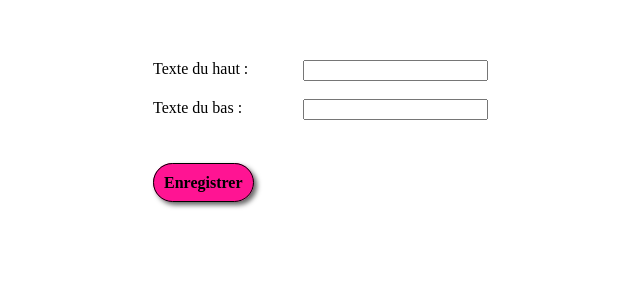
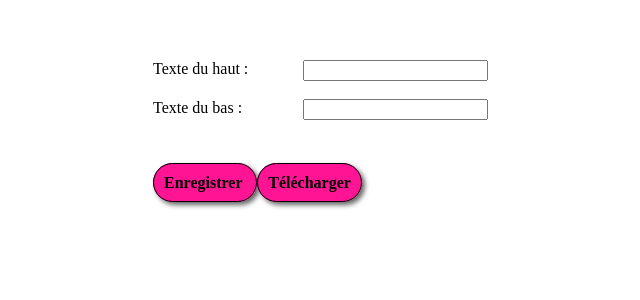
Before and after one commit to maryaibtissem/EBImage, a PHP site: page / in a window 1280 px wide. Shown: the part 174-474 px from the top of the page, without its empty margins (487-1127 px from the left). Run offline with PHP 8.4, Linux system fonts and the light colour scheme; data comes from the database, SQL or seed files in the repository; some libraries are stand-ins or nearby versions.

Commit message:
Les images s'enregistrent et se telechargent.

```diff
--- a/index.php
+++ b/index.php
@@ -1,4 +1,15 @@
 <!DOCTYPE html>
+<?php
+session_start();
+//session_destroy();
+if(isset($_SESSION['chemin']))
+{
+    $chemin= $_SESSION['chemin'];
+}else
+{
+    $chemin="";
+}
+?>
 <html lang="fr">
 <head>
     <meta charset="UTF-8">
@@ -41,10 +52,15 @@ $req1= $connexion->query("SELECT * FROM img_originale  ");
 
     <label for="haut">Texte du haut : </label> <input type="text" name="Votre texte" id="haut" value=""><br><br>
     <label for="bas">Texte du bas : </label> <input type="text" name="Votre texte" id="bas" value=""><br>   <br><br>   <br>
-    <a href="creation.php" id="boutonEnregistrer"> Enregistrer </a>
+    <a href="creation.php" class="boutonEnregistrer"> Enregistrer
+ </a>
+
+   <a href="<?php echo $chemin?>" download class="boutonEnregistrer"> Télécharger </a>
+
 </form>
 </article>
 </section>
+
 <script>
 
     $('.miniature').on('click',function() {
--- a/style.css
+++ b/style.css
@@ -68,6 +68,7 @@ left:0;
 margin-top:300px;
 z-index: 2;
     text-align: center;
+font-family: 'Indie Flower', cursive;
 
 
 }
@@ -79,7 +80,7 @@ label
     float: left;
 }
 
-#boutonEnregistrer{
+.boutonEnregistrer{
     text-decoration: none;
     background-color: deeppink;
     border: 1px solid black;
@@ -87,14 +88,12 @@ label
     padding: 10px;
     color:black;
     font-weight: bold;
--moz-box-shadow: 3px 3px 5px 0px #656565;
--webkit-box-shadow: 3px 3px 5px 0px #656565;
--o-box-shadow: 3px 3px 5px 0px #656565;
+
 box-shadow: 3px 3px 5px 0px #656565;
 
 }
 
-#boutonEnregistrer:hover{
+.boutonEnregistrer:hover{
     color: deeppink;
     background-color: white;
         font-weight: bold;
```
